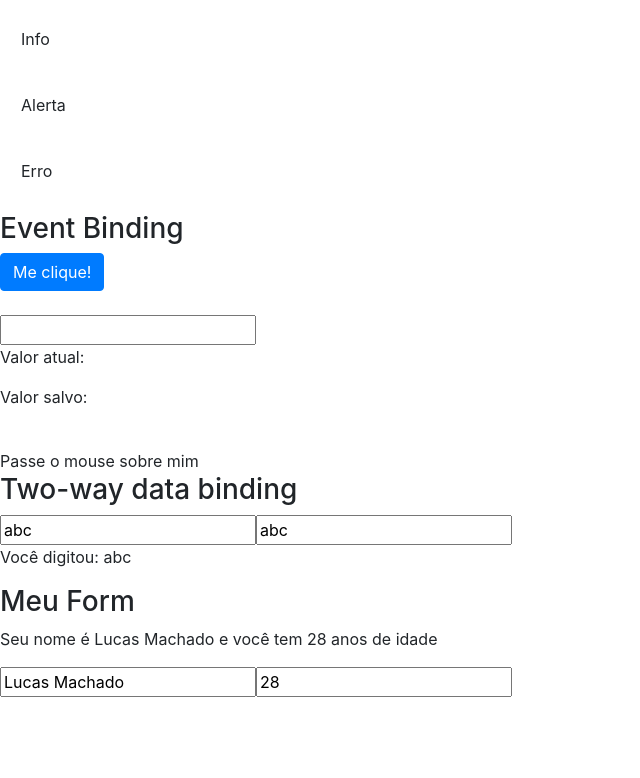
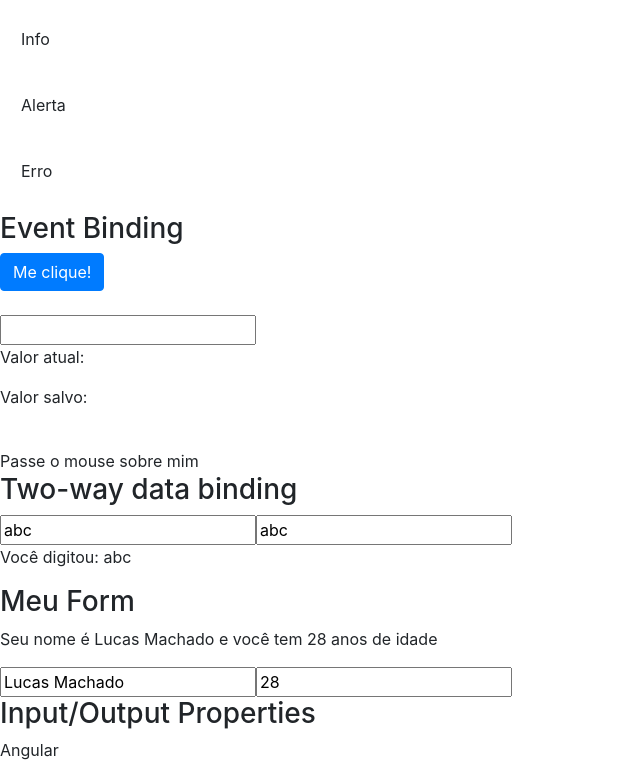
Before and after one commit to lucassmachado/data-bind, an Angular app: page / in a window 1280 px wide. Shown: the part 775-1553 px from the top of the page, without its empty margins (0-640 px from the left). Before the commit the page ends 1472 px from the top, so only its background shows below. Built offline with nearby package versions, Linux system fonts and the light colour scheme.

Commit message:
add input properties examples

```diff
--- a/src/app/data-binding/data-binding.component.html
+++ b/src/app/data-binding/data-binding.component.html
@@ -5,3 +5,5 @@
 <app-two-way-binding></app-two-way-binding>
 
 <app-meu-form></app-meu-form>
+
+<app-input-output-properties></app-input-output-properties>
--- a/src/app/data-binding/data-binding.module.ts
+++ b/src/app/data-binding/data-binding.module.ts
@@ -7,6 +7,8 @@ import { PropertyBindingComponent } from './property-binding/property-binding.co
 import { EventBindingComponent } from './event-binding/event-binding.component';
 import { TwoWayBindingComponent } from './two-way-binding/two-way-binding.component';
 import { MeuFormComponent } from './meu-form/meu-form.component';
+import { InputOutputPropertiesComponent } from './input-output-properties/input-output-properties.component';
+import { InputPropertyComponent } from './input-property/input-property.component';
 
 @NgModule({
   declarations: [
@@ -14,7 +16,9 @@ import { MeuFormComponent } from './meu-form/meu-form.component';
     PropertyBindingComponent,
     EventBindingComponent,
     TwoWayBindingComponent,
-    MeuFormComponent
+    MeuFormComponent,
+    InputOutputPropertiesComponent,
+    InputPropertyComponent
   ],
   imports: [
     CommonModule,
--- /dev/null
+++ b/src/app/data-binding/input-output-properties/input-output-properties.component.html
@@ -0,0 +1,7 @@
+<section>
+  <article>
+    <h3>Input/Output Properties</h3>
+
+    <app-curso [nomeCurso]="nomeDoCurso"></app-curso>
+  </article>
+</section>
--- /dev/null
+++ b/src/app/data-binding/input-output-properties/input-output-properties.component.ts
@@ -0,0 +1,12 @@
+import { Component, OnInit } from '@angular/core';
+
+@Component({
+  selector: 'app-input-output-properties',
+  templateUrl: './input-output-properties.component.html',
+  styleUrls: ['./input-output-properties.component.css']
+})
+export class InputOutputPropertiesComponent {
+
+  nomeDoCurso = 'Angular';
+
+}
--- /dev/null
+++ b/src/app/data-binding/input-property/input-property.component.html
@@ -0,0 +1,3 @@
+<p>
+  {{ nomeCurso }}
+</p>
--- /dev/null
+++ b/src/app/data-binding/input-property/input-property.component.ts
@@ -0,0 +1,13 @@
+import { Component, Input } from '@angular/core';
+
+@Component({
+  selector: 'app-curso',
+  templateUrl: './input-property.component.html',
+  styleUrls: ['./input-property.component.css']
+})
+export class InputPropertyComponent {
+
+  @Input()
+  nomeCurso = '';
+
+}
```
Also changed, not shown: src/app/data-binding/input-output-properties/input-output-properties.component.css (added), src/app/data-binding/input-property/input-property.component.css (added), 2 other files (tests, documents, lock files or other folders).
